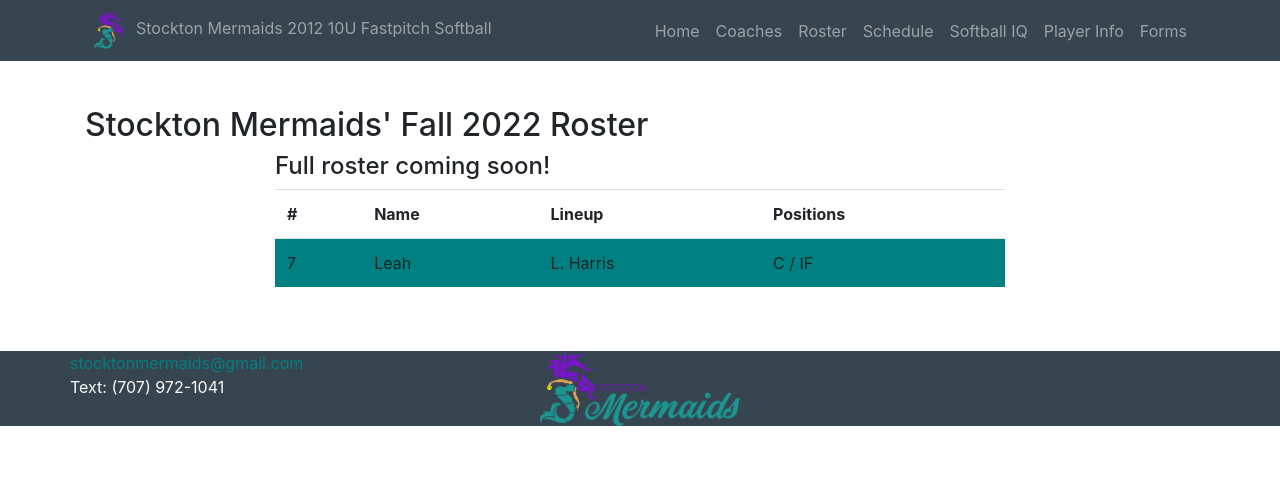
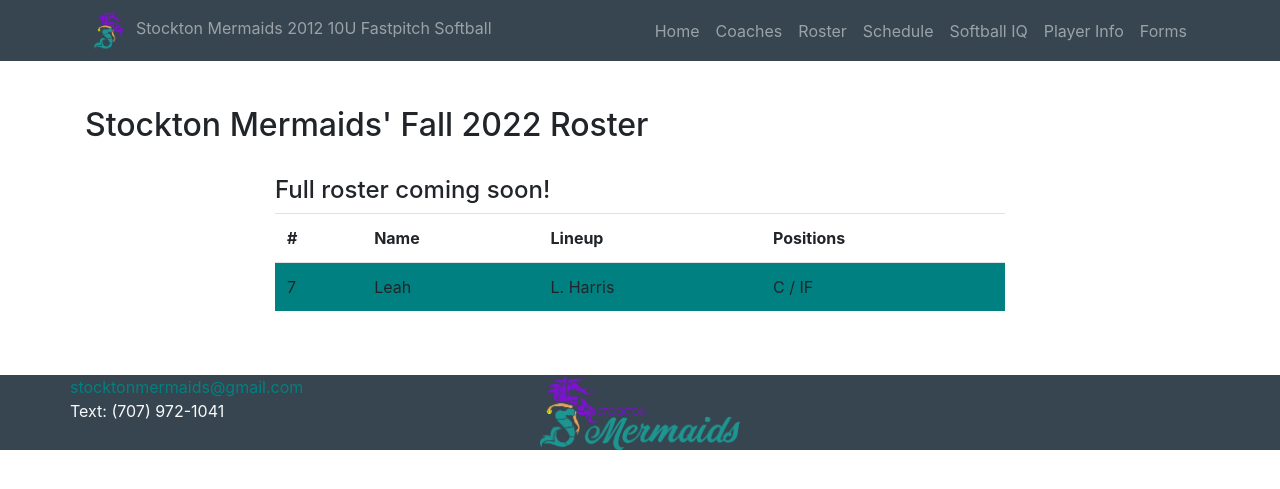
Before and after one commit to stocktonmermaids/stocktonmermaids.github.io, a Jekyll site: the page built from roster.html, in a window 1280 px wide. Shown: the top 489 px of the page. Built offline with Jekyll 4.4.1, drawn with Linux system fonts in a browser that asks for light colours; nearby versions of some CDN libraries.

Commit message:
MBH: woots

```diff
--- a/coaches.html
+++ b/coaches.html
@@ -3,7 +3,7 @@
 title: Coaches
 permalink: /coaches/
 ---
-<h2> Stockton Mermaids' Coaches</h2>
+<h2> Stockton Mermaids' Coaches</h2><br/>
 
 <!-- Matthew -->
 <div class="row">
--- a/roster.html
+++ b/roster.html
@@ -4,7 +4,7 @@
 permalink: /roster/
 ---
 
-<h2>Stockton Mermaids' Fall 2022 Roster</h2>
+<h2>Stockton Mermaids' Fall 2022 Roster</h2><br/>
 
 <div class="row">
     <div class="col-lg-2">
--- a/schedule.html
+++ b/schedule.html
@@ -5,7 +5,7 @@
 ---
 
 <h2>Stockton Mermaids' Fall 2022 Tentative Schedule</h2>
-<h2>This is a tentative schedule!</h2>
+<h2>This is a tentative schedule!</h2><br/>
 
 <table class="table">
     <tr><td>7/11 - 7/16</td><td>Stockton, CA</td><td>Fall tryouts</td></tr>
```
